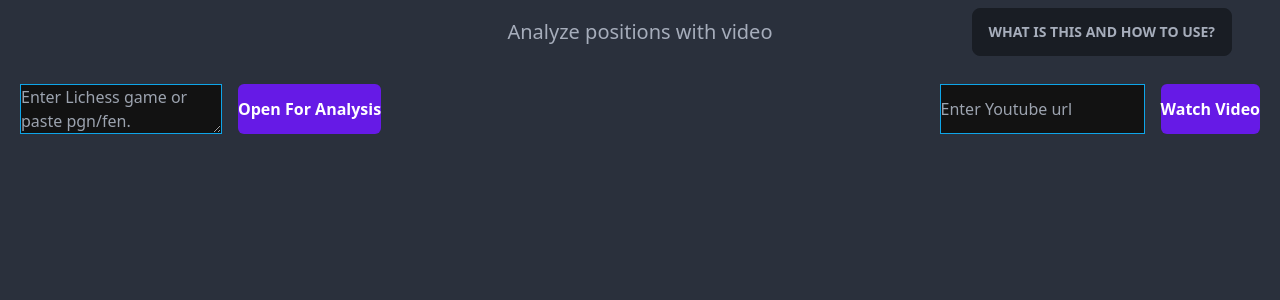
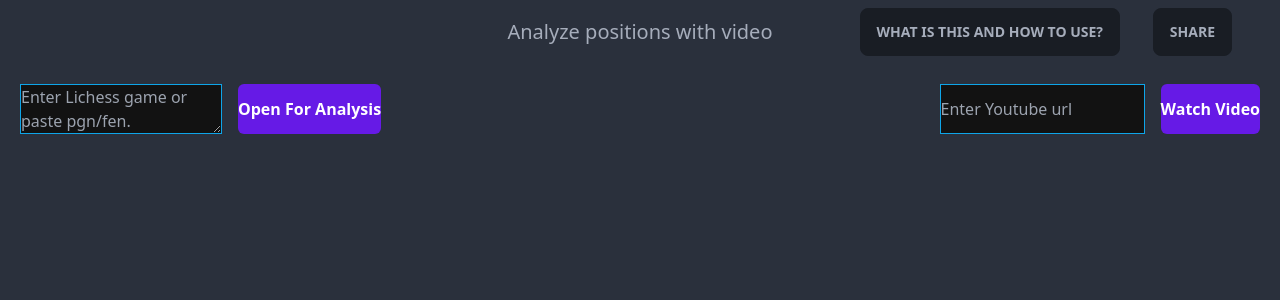
Before and after one commit to prashantkhurana/chess-analyze-video, a Nuxt app: page / in a window 1280 px wide. Shown: the top 300 px of the page. Built offline with nearby package versions, Linux system fonts and the light colour scheme.

Commit message:
add ability to share board and video

```diff
--- a/app.vue
+++ b/app.vue
@@ -1,15 +1,18 @@
 <script>
-import {getMovesFromPgn } from 'utils/utils';
+import { getMovesFromPgn } from 'utils/utils';
 export default defineNuxtComponent({
   data() {
     return {
       //videoUrl: "https://www.youtube.com/embed/_12GLmqEvE0",
-      videoUrl : "",
+      videoUrl: "",
       //lichessUrl : "https://lichess.org/broadcast/superbet-chess-classic-romania/round-1/AbANFXsd"
       //lichessUrl : "https://lichess.org/analysis/pgn/1. d4 c6 2. c4 d6 3. Nc3 Nf6 4. e4 Bd7 5. e5 dxe5 6. dxe5 Bg4 7. f3 Qxd1+ 8. Nxd1 Nfd7 9. fxg4 Nxe5 10. Nf3 Ned7 11. Bd2 e6 12. Bc3 Be7 13. Be2 Na6 14. O-O O-O 15. Nf2 Bf6 16. Bxf6 Nxf6 17. g5 Nd7 18. g6 Nac5 19. gxh7+ Kxh7 20. Nd3 Kg8 21. Nxc5 Nxc5 22. Rad1 Rac8 23. b4 Na6 24. c5 Nc7 25. a3 Nd5 26. Rb1 Ne3 27. Rfe1 Nd5 28. Bf1 Rfd8 29. Bc4 f6 30. Bxd5 cxd5 31. Nd4 e5 32. Nf5 d4 33. Nd6 Rd7 34. Rbd1 Rcd8 35. Nf5 b6 36. g4 bxc5 37. bxc5 Rd5 38. Rc1 Rc8 39. c6 Kf7 40. Nd6+ Rxd6 41. c7 Rxc7 42. g5 Rdd7 43. g6+ Ke6 44. Rcd1 d3 45. Rf1 d2 46. h4 Rc1 47. Rf2 Rxd1+ 48. Kg2 e4 49. h5 Re1 50. h6 d1=Q 51. h7 Rg1+ 52. Kh3 Rh1+ 53. Kg3 Qg1+ 54. Kf4 Qxf2+ 55. Kxe4 Qf3+"
       //lichessUrl : "https://lichess.org/broadcast/2023-tepe-sigeman--co/round-5/GNxeGsCm",
       //  lichessUrl : "https://lichess.org/study/embed/GNxeGsCm/bfZ6IaPF"
-      lichessUrl : ""
+      lichessUrl: "",
+      videoId: "",
+      pgn: "",
+      copied: false
     }
 
   },
@@ -18,28 +21,46 @@ export default defineNuxtComponent({
   methods: {
     getVideoUrl(videoId) {
       this.videoUrl = "https://www.youtube.com/embed/" + videoId;
+      this.videoId = videoId;
     },
     getLichessUrl(gameDetails) {
-      if (gameDetails.fen)
-      {
+      if (gameDetails.fen) {
 
         this.lichessUrl = "https://lichess.org/analysis/" + gameDetails.fen;
         return;
       }
       this.lichessUrl = "https://lichess.org/analysis/pgn/" + gameDetails.pgn + "?color=" + gameDetails.color;
+      this.pgn = gameDetails.pgn;
     },
     loadSampleGameAndVideo() {
       this.lichessUrl = `https://lichess.org/analysis/pgn/1. e4 c5 2. Nf3 Nc6 3. Bb5 g6 4. Nc3 Bg7 5. O-O Nf6 6. Re1 O-O 7. Bf1 d6 8. h3 a6 9. d3 b5 10. Be3 Bb7 11. Qd2 Re8 12. Ne2 d5 13. e5 Nd7 14. e6 fxe6 15. Ng5 d4 16. Bf4 Nf8 17. Bh2 e5 18. Ng3 Rc8 19. f4 exf4 20. Qxf4 Qd5 21. Re4 Bh6 22. h4 Ne6 23. Qg4 Nxg5 24. hxg5 Bxg5 25. Rae1 Be3+ 26. Kh1 Rf8 27. c4 bxc4 28. dxc4 Qf7 29. Bd3 Nb4 30. R4xe3 dxe3 31. Rxe3 Nxd3 32. Rxd3 Qf2 0-1`;
       this.videoUrl = "https://www.youtube.com/embed/11hlPJYNX_s";
+    },
+    shareUrlToClipboard() {
+      const url = location.protocol + '//' + location.host + '/?videoId=' + this.videoId + '&pgn=' + this.pgn;
+      this.copyURL(url);
+    },
+    async copyURL(mytext) {
+      try {
+        await navigator.clipboard.writeText(mytext);
+        this.copied = true;
+        setTimeout(() => {
+          this.copied = false
+        }, 1000)
+      } catch ($e) {
+        alert('Cannot copy');
+      }
     }
   },
-  mounted(){
-    if(this.$route.query.pgn) {
-      this.lichessUrl = "https://lichess.org/analysis/pgn/" + getMovesFromPgn(this.$route.query.pgn);
+  mounted() {
+    if (this.$route.query.pgn) {
+      this.pgn = getMovesFromPgn(this.$route.query.pgn);
+      this.lichessUrl = "https://lichess.org/analysis/pgn/" + this.pgn;
     }
 
-    if(this.$route.query.videoId) {
-      this.videoUrl = "https://www.youtube.com/embed/" + this.$route.query.videoId;
+    if (this.$route.query.videoId) {
+      this.videoId = this.$route.query.videoId;
+      this.videoUrl = "https://www.youtube.com/embed/" + this.videoId;
     }
   },
 })
@@ -54,15 +75,44 @@ this.videoUrl = "https://www.youtube.com/embed/11hlPJYNX_s";
   Analyze chess positions with video. Watch video and analyze side by side.
   </Meta>
   <div class="h-screen">
-    <Header class="flex flex-row justify-center h-10 align-middle" @load-sample-game-and-video="loadSampleGameAndVideo"></Header>
+    <Header class="flex flex-row justify-center h-10 align-middle"
+            @load-sample-game-and-video="loadSampleGameAndVideo"
+            @share-url-to-clipboard="shareUrlToClipboard"></Header>
     <div class="flex flex-row justify-between m-5">
-      <LichessSearch  @game-updated="getLichessUrl"></LichessSearch>
+      <LichessSearch @game-updated="getLichessUrl"></LichessSearch>
       <YoutubeSearch @video-id-updated="getVideoUrl"></YoutubeSearch>
     </div>
     <div class="flex h-5/6">
-      <Lichess :url = "lichessUrl" class="h-full w-1/2"></Lichess>
-      <Youtube :video-url="videoUrl" class="h-full w-1/2 "></Youtube>
+      <Lichess :url="lichessUrl"
+               class="h-full w-1/2"></Lichess>
+      <Youtube :video-url="videoUrl"
+               class="h-full w-1/2 "></Youtube>
     </div>
+    <!-- <div class="toast top-1" v-if="copied">
+      <div class="alert alert-info">
+        <div>
+          <span>New message arrived.</span>
+        </div>
+      </div>
+    </div> -->
+    <Transition>
+      <div class="flex align-middle justify-center" v-if="copied">
+        <div class="alert alert-success shadow-lg top-1 absolute w-96 ">
+          <div>
+            <svg xmlns="http://www.w3.org/2000/svg"
+                 class="stroke-current flex-shrink-0 h-6 w-6"
+                 fill="none"
+                 viewBox="0 0 24 24">
+              <path stroke-linecap="round"
+                    stroke-linejoin="round"
+                    stroke-width="2"
+                    d="M9 12l2 2 4-4m6 2a9 9 0 11-18 0 9 9 0 0118 0z" />
+            </svg>
+            <span>Url copied to clipboard</span>
+          </div>
+        </div>
+      </div>
+    </Transition>
   </div>
 </template>
 
@@ -107,4 +157,14 @@ this.videoUrl = "https://www.youtube.com/embed/11hlPJYNX_s";
   overflow-x: hidden;
   padding-top: 20px; */
 }
+
+.v-enter-active,
+.v-leave-active {
+  transition: opacity 0.5s ease;
+}
+
+.v-enter-from,
+.v-leave-to {
+  opacity: 0;
+}
 </style>
--- a/components/header.vue
+++ b/components/header.vue
@@ -1,14 +1,17 @@
 <script>
 
 export default {
-    methods : {
+    methods: {
         loadSample() {
             useTrackEvent('loadSampleGameAndVideo');
             this.$emit('loadSampleGameAndVideo');
+        },
+        shareUrlToClipboard() {
+            this.$emit('shareUrlToClipboard');
         }
 
     },
-    emits : ['loadSampleGameAndVideo']
+    emits: ['loadSampleGameAndVideo', 'shareUrlToClipboard']
 }
 
 </script>
@@ -19,7 +22,7 @@ export default {
             Analyze positions with video
         </div>
         <label for="my-modal-4"
-               class="btn absolute right-12">What Is this and how to use?</label>
+               class="btn absolute right-40">What Is this and how to use?</label>
 
         <input type="checkbox"
                id="my-modal-4"
@@ -41,13 +44,27 @@ export default {
                         <li>Note the game cannot be in a broadcast or study and should have a url like
                             lichess.org/gameId</li>
                     </ul>
-                    <li>If the game is on chess.com, get the pgn and paste it (or <a href="https://lichess.org/paste" class="underline">import</a>  the game to lichess and paste the
+                    <li>If the game is on chess.com, get the pgn and paste it (or <a href="https://lichess.org/paste"
+                           class="underline">import</a> the game to lichess and paste the
                         url)</li>
-                    <li>If you want to analyze a specific position from the video, use this awesome <a href="https://chrome.google.com/webstore/detail/chessvisionai-chess-posit/johejpedmdkeiffkdaodgoipdjodhlld" class="underline">Chessvision.ai extension</a>
+                    <li>If you want to analyze a specific position from the video, use this awesome <a
+                           href="https://chrome.google.com/webstore/detail/chessvisionai-chess-posit/johejpedmdkeiffkdaodgoipdjodhlld"
+                           class="underline">Chessvision.ai extension</a>
                         and copy the fen of the position and paste it in.</li>
                 </ul>
-                <br/>
-                <button class="btn-secondary" @click="loadSample" >Click for sample video and game</button>
+                <br />
+                <button class="btn-secondary"
+                        @click="loadSample">Click for sample video and game</button>
             </label>
-    </label>
-</div></template>
+        </label>
+        <div
+
+        >
+            <div class="btn absolute right-12" @click="shareUrlToClipboard">
+            Share
+        </div>
+        </div>
+
+
+    </div>
+</template>
```
Lines whose indentation alone changed are shown as unchanged.
